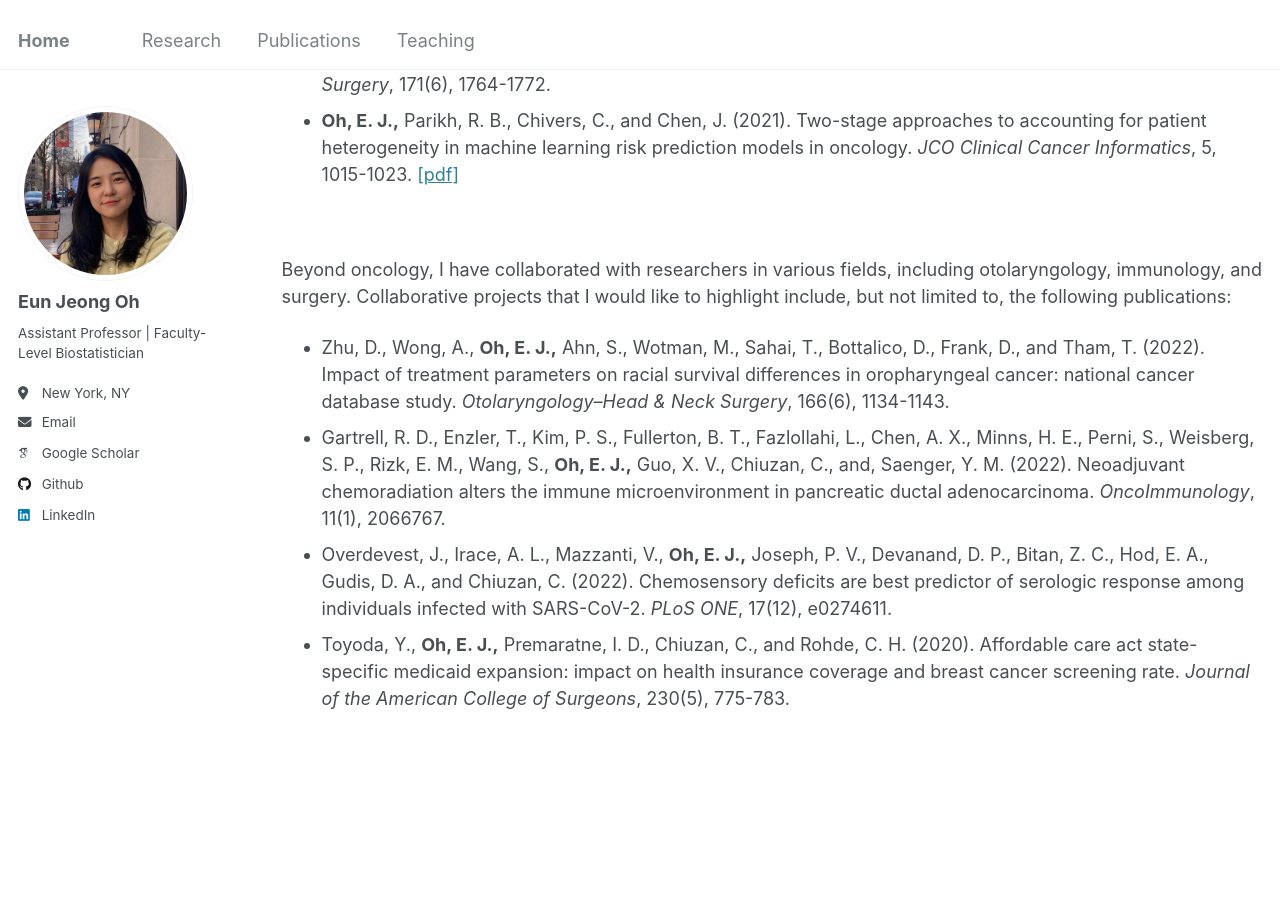
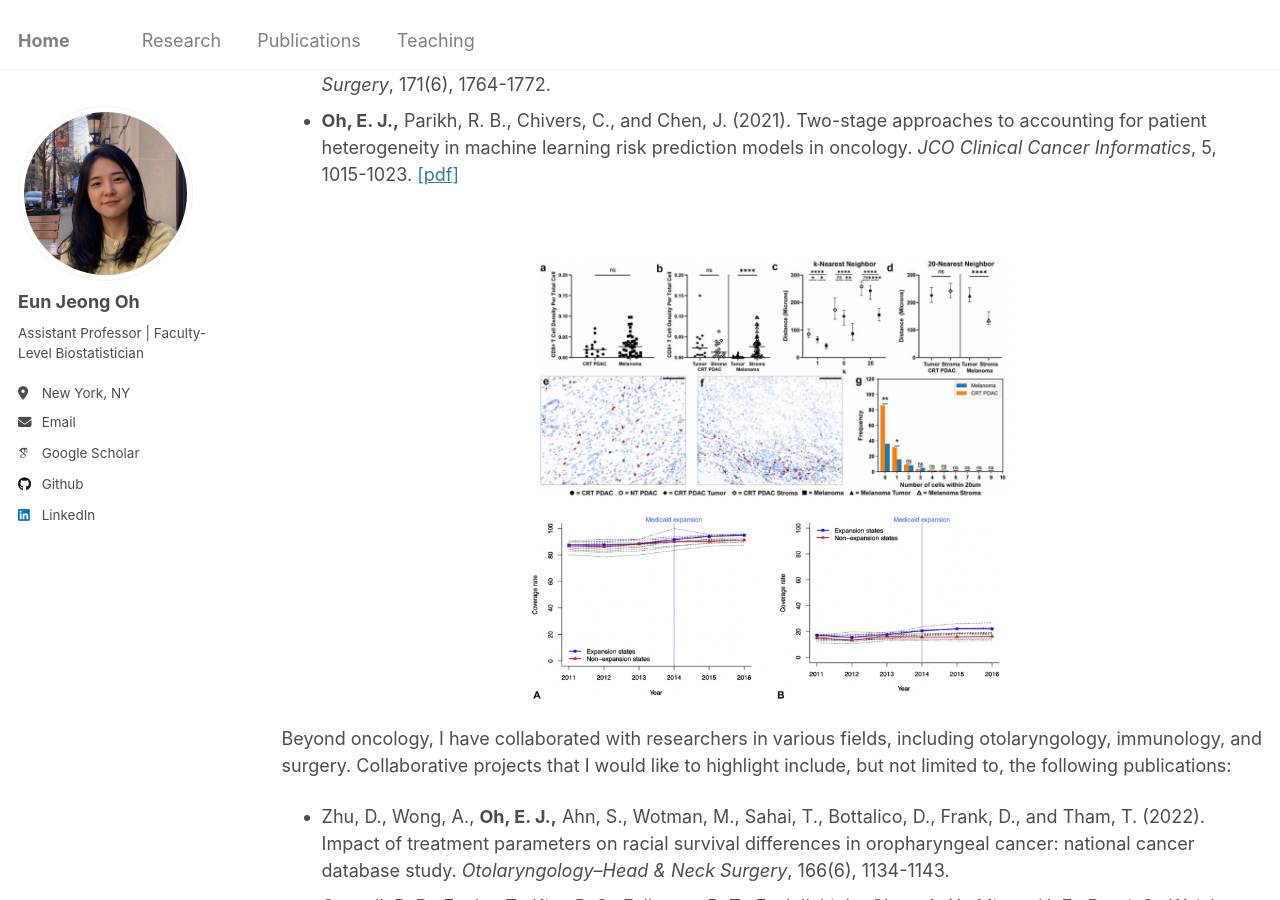
Before and after one commit to oheunj/oheunj.github.io, a Jekyll site: the page built from _pages/research.md, in a window 1280 px wide and 900 px high, scrolled down 1178 px. Built offline with Jekyll 4.4.1, drawn with Linux system fonts in a browser that asks for light colours; some web fonts are replaced.

Commit message:
Update research.md

```diff
--- a/_pages/research.md
+++ b/_pages/research.md
@@ -37,6 +37,11 @@ Another key area of my research is risk prediction in oncology, which plays a cr
 
 <br>
 
+<div style="text-align: center;">
+  <img src="/images/myfig3.png" style="width: 50%;">
+  <img src="/images/myfig3-2.png" style="width: 50%;">
+</div>
+
 Beyond oncology, I have collaborated with researchers in various fields, including otolaryngology, immunology, and surgery. Collaborative projects that I would like to highlight include, but not limited to, the following publications:
 
 
```
